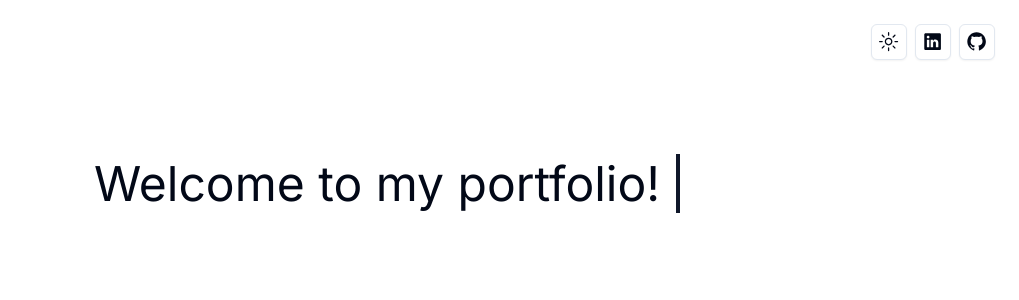
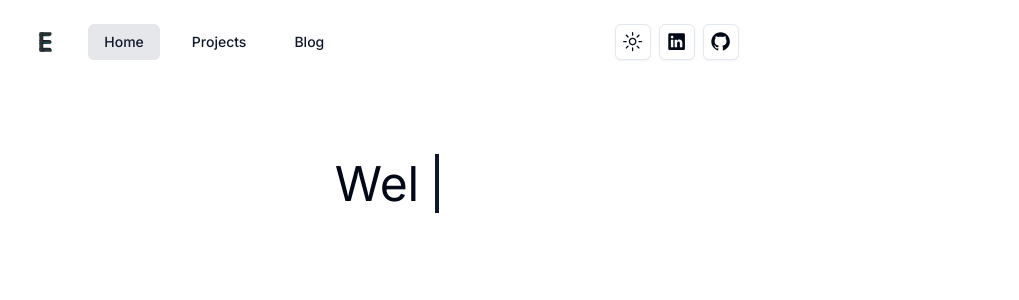
Before and after one commit to EmreKarslan/emrekarslan.github.io, a Next.js app: page / in a window 1280 px wide. Shown: the top 300 px of the page, without its empty margins (261-1280 px from the left). Built offline with nearby package versions, Linux system fonts and the light colour scheme.

Commit message:
feat(layout): Add logo and navigation buttons to header component

```diff
--- a/src/app/(main)/_components/header.tsx
+++ b/src/app/(main)/_components/header.tsx
@@ -1,21 +1,62 @@
 "use client";
 
-import { cn } from "@/lib/utils";
 import { useScrollTop } from "@/hooks/use-scroll-top";
 import { ModeToggle } from "@/components/mode-toggle";
 import { LinkedinButton } from "./linkedin-button";
 import { GitHubButton } from "./github-button";
+import { Button } from "@/components/ui/button";
+import { usePathname } from "next/navigation";
+import { cn } from "@/lib/utils";
+import { Logo } from "./logo";
+import Link from "next/link";
 
 export const Header = () => {
   const { scrolled } = useScrollTop();
+  const currentPath = usePathname();
 
   return (
     <div
       className={cn(
-        "z-50 bg-background fixed top-0 flex items-center w-full p-6",
+        "z-50 bg-background fixed top-0 flex items-center w-full p-6 gap-4 max-w-[60vw]",
         scrolled && "border-b shadow-sm"
       )}
     >
+      <Button variant="link" asChild>
+        <Link href="/" passHref>
+          <Logo />
+        </Link>
+      </Button>
+      <Button
+        variant="link"
+        className={currentPath === "/" ? "bg-gray-200 dark:bg-slate-700" : ""}
+        asChild
+      >
+        <Link href="/" passHref>
+          Home
+        </Link>
+      </Button>
+      <Button
+        variant="link"
+        className={
+          currentPath === "/projects" ? "bg-gray-200 dark:bg-slate-700" : ""
+        }
+        asChild
+      >
+        <Link href="/projects" passHref>
+          Projects
+        </Link>
+      </Button>
+      <Button
+        variant="link"
+        className={
+          currentPath === "/blog" ? "bg-gray-200 dark:bg-slate-700" : ""
+        }
+        asChild
+      >
+        <Link href="/blog" passHref>
+          Blog
+        </Link>
+      </Button>
       <div className="md:ml-auto md:justify-end justify-between w-full flex items-center gap-x-2">
         <ModeToggle />
         <LinkedinButton />
--- a/src/app/(main)/layout.tsx
+++ b/src/app/(main)/layout.tsx
@@ -2,7 +2,7 @@ import { Header } from "./_components/header";
 
 const MainLayout = ({ children }: { children: React.ReactNode }) => {
   return (
-    <div className="h-full">
+    <div className="h-full flex justify-center">
       <Header />
       <main className="h-full pt-40">{children}</main>
     </div>
```
